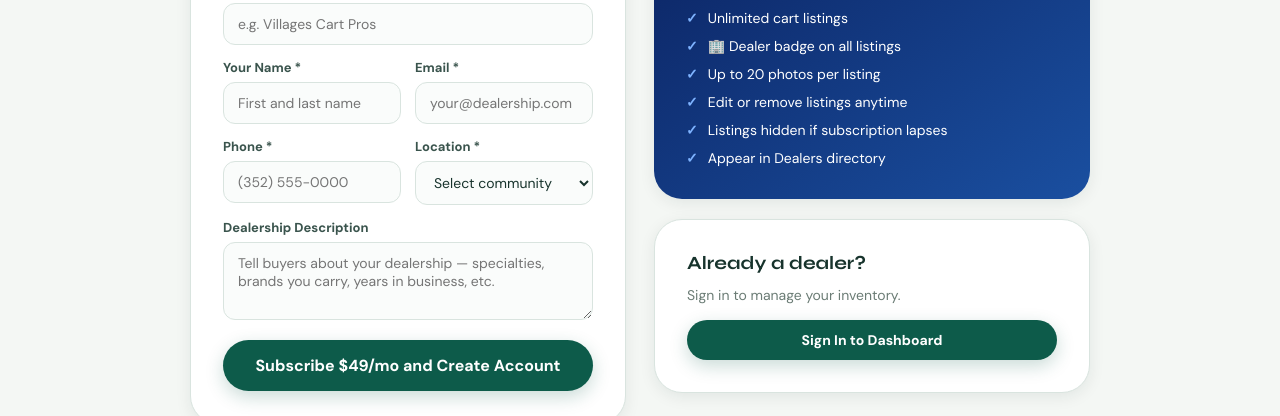
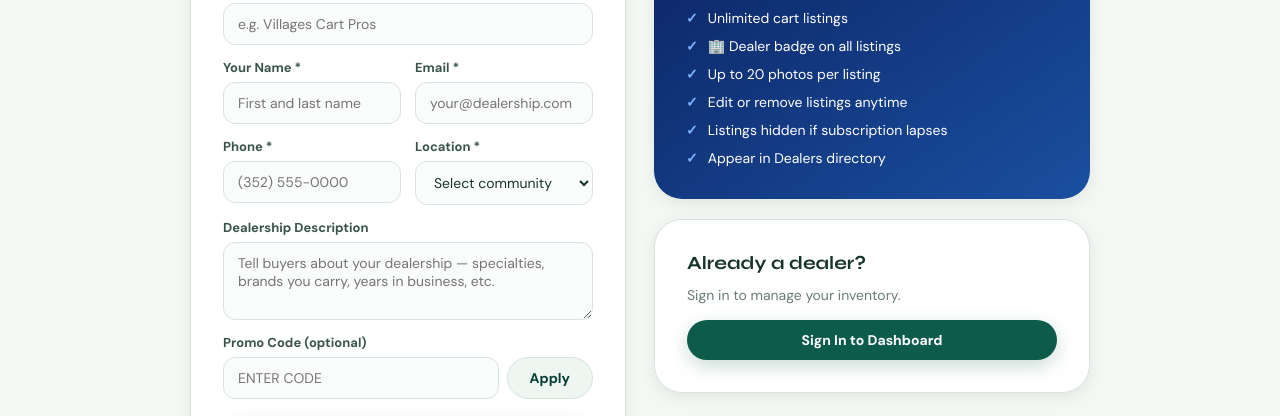
Before and after one commit to genoz1/villages-golf-cart-trader, a website: page dealer-signup.html in a window 1280 px wide. Shown: the part 535-951 px from the top of the page. Drawn offline with Linux system fonts and the light colour scheme.

Commit message:
Update dealer-signup.html

```diff
--- a/dealer-signup.html
+++ b/dealer-signup.html
@@ -59,9 +59,20 @@
           <label>Dealership Description</label>
           <textarea class="field" id="dDesc" rows="3" placeholder="Tell buyers about your dealership — specialties, brands you carry, years in business, etc."></textarea>
         </div>
+
+        <!-- PROMO CODE -->
+        <div class="form-group full">
+          <label>Promo Code (optional)</label>
+          <div style="display:flex;gap:8px">
+            <input class="field" id="dealerPromoCode" placeholder="Enter code" style="text-transform:uppercase;flex:1">
+            <button class="btn btn-light" type="button" onclick="applyDealerPromo()">Apply</button>
+          </div>
+          <p id="dealerPromoMsg" style="font-size:13px;margin-top:6px;display:none"></p>
+        </div>
+
       </div>
 
-      <button class="btn btn-green btn-lg" style="width:100%;margin-top:20px" onclick="startDealerSignup()">Subscribe $49/mo and Create Account</button>
+      <button class="btn btn-green btn-lg" id="dealerBtn" style="width:100%;margin-top:20px" onclick="startDealerSignup()">Subscribe $49/mo and Create Account</button>
       <p id="dealerError" style="color:#d94040;font-size:13px;margin-top:10px;display:none"></p>
     </div>
 
@@ -117,28 +128,62 @@ document.getElementById('nav-root').innerHTML = renderNav('dealers.html');
 document.getElementById('footer-root').innerHTML = renderFooter();
 initNav();
 
+let validDealerPromo = null;
+
+async function applyDealerPromo() {
+  const code = document.getElementById('dealerPromoCode').value.trim().toUpperCase();
+  const msg  = document.getElementById('dealerPromoMsg');
+  if(!code) return;
+
+  try {
+    const res  = await fetch('/api/validate-promo', {
+      method:  'POST',
+      headers: { 'Content-Type': 'application/json' },
+      body:    JSON.stringify({ code, listingType: 'dealer' })
+    });
+    const data = await res.json();
+    if(data.valid) {
+      validDealerPromo = code;
+      msg.style.display  = 'block';
+      msg.style.color    = '#0d5b4a';
+      msg.textContent    = '✅ Promo code applied — first month FREE, then $49/mo!';
+      document.getElementById('dealerBtn').textContent = 'Start Free Month and Create Account 🎉';
+      document.getElementById('dealerBtn').style.background = 'linear-gradient(160deg, #8bd45f, #5fa832)';
+    } else {
+      validDealerPromo = null;
+      msg.style.display = 'block';
+      msg.style.color   = '#d94040';
+      msg.textContent   = data.error || 'Invalid or expired promo code.';
+    }
+  } catch(e) {
+    msg.style.display = 'block';
+    msg.style.color   = '#d94040';
+    msg.textContent   = 'Could not validate code. Please try again.';
+  }
+}
+
 async function startDealerSignup() {
   const required = {
     dBusinessName: 'Dealership name',
-    dName: 'Your name',
-    dEmail: 'Email',
-    dPhone: 'Phone',
-    dLocation: 'Location',
+    dName:         'Your name',
+    dEmail:        'Email',
+    dPhone:        'Phone',
+    dLocation:     'Location',
   };
   const errEl = document.getElementById('dealerError');
   errEl.style.display = 'none';
 
   for(const [id, label] of Object.entries(required)) {
     if(!document.getElementById(id).value) {
-      errEl.textContent = `Please fill in: ${label}`;
+      errEl.textContent  = `Please fill in: ${label}`;
       errEl.style.display = 'block';
       document.getElementById(id).focus();
       return;
     }
   }
 
-  const btn = event.target;
-  btn.disabled = true;
+  const btn = document.getElementById('dealerBtn');
+  btn.disabled    = true;
   btn.textContent = 'Redirecting to Stripe…';
 
   const dealer = {
@@ -154,7 +199,7 @@ async function startDealerSignup() {
     const res  = await fetch('/api/dealer-checkout', {
       method:  'POST',
       headers: { 'Content-Type': 'application/json' },
-      body:    JSON.stringify({ dealer }),
+      body:    JSON.stringify({ dealer, promoCode: validDealerPromo }),
     });
     const data = await res.json();
     if(data.url) {
@@ -163,9 +208,9 @@ async function startDealerSignup() {
       throw new Error(data.error || 'Could not create checkout session');
     }
   } catch(err) {
-    btn.disabled = false;
-    btn.textContent = 'Subscribe $49/mo and Create Account';
-    errEl.textContent = `Error: ${err.message}`;
+    btn.disabled    = false;
+    btn.textContent = validDealerPromo ? 'Start Free Month and Create Account 🎉' : 'Subscribe $49/mo and Create Account';
+    errEl.textContent  = `Error: ${err.message}`;
     errEl.style.display = 'block';
   }
 }
```
